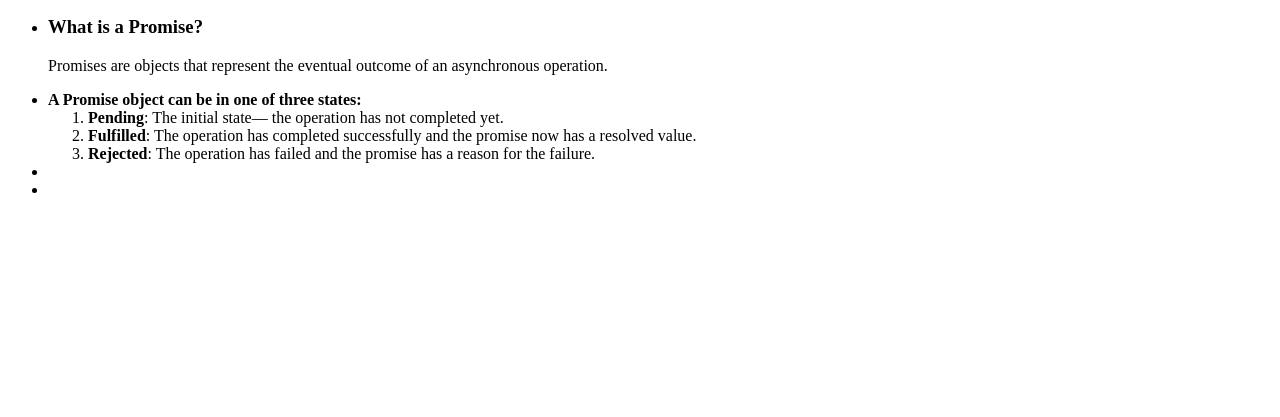
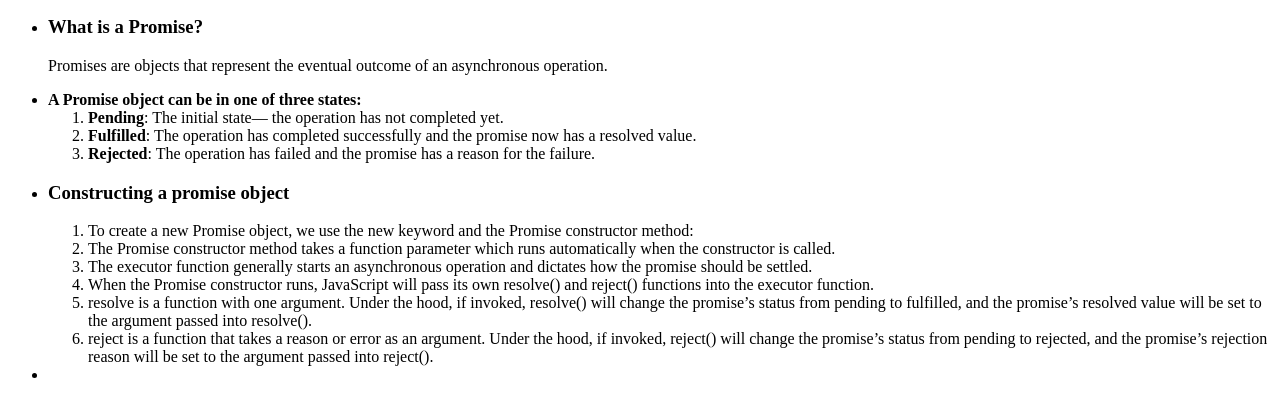
Before and after one commit to yugmani/code-academy-promises, a website: page index.html in a window 1280 px wide. Shown: the part 87-504 px from the top of the page. Drawn offline with Linux system fonts and the light colour scheme.

Commit message:
promise or orderSunglass

```diff
--- a/index.html
+++ b/index.html
@@ -7,18 +7,61 @@
     </li>
     <li>
       <h3>What is a Promise?</h3>
-           <p>Promises are objects that represent the eventual outcome of an asynchronous operation. </p>
+      <p>
+        Promises are objects that represent the eventual outcome of an
+        asynchronous operation.
+      </p>
     </li>
     <li>
       <strong>A Promise object can be in one of three states:</strong>
       <ol>
-        <li><strong>Pending</strong>: The initial state— the operation has not completed yet. </li>
-        <li><strong>Fulfilled</strong>: The operation has completed successfully and the promise now has a resolved value. </li>
-        <li><strong>Rejected</strong>: The operation has failed and the promise has a reason for the failure. </li>
+        <li>
+          <strong>Pending</strong>: The initial state— the operation has not
+          completed yet.
+        </li>
+        <li>
+          <strong>Fulfilled</strong>: The operation has completed successfully
+          and the promise now has a resolved value.
+        </li>
+        <li>
+          <strong>Rejected</strong>: The operation has failed and the promise
+          has a reason for the failure.
+        </li>
       </ol>
-
     </li>
-    <li></li>
+    <li>
+      <h3>Constructing a promise object</h3>
+      <ol>
+        <li>
+          To create a new Promise object, we use the new keyword and the Promise
+          constructor method:
+        </li>
+        <li>
+          The Promise constructor method takes a function parameter which runs
+          automatically when the constructor is called.
+        </li>
+        <li>
+          The executor function generally starts an asynchronous operation and
+          dictates how the promise should be settled.
+        </li>
+        <li>
+          When the Promise constructor runs, JavaScript will pass its own
+          resolve() and reject() functions into the executor function.
+        </li>
+        <li>
+          resolve is a function with one argument. Under the hood, if invoked,
+          resolve() will change the promise’s status from pending to fulfilled,
+          and the promise’s resolved value will be set to the argument passed
+          into resolve().
+        </li>
+        <li>
+          reject is a function that takes a reason or error as an argument.
+          Under the hood, if invoked, reject() will change the promise’s status
+          from pending to rejected, and the promise’s rejection reason will be
+          set to the argument passed into reject().
+        </li>
+      </ol>
+    </li>
     <li></li>
   </ul>
 </div>
```
Also changed, not shown: index.js (+26 -1 lines).
